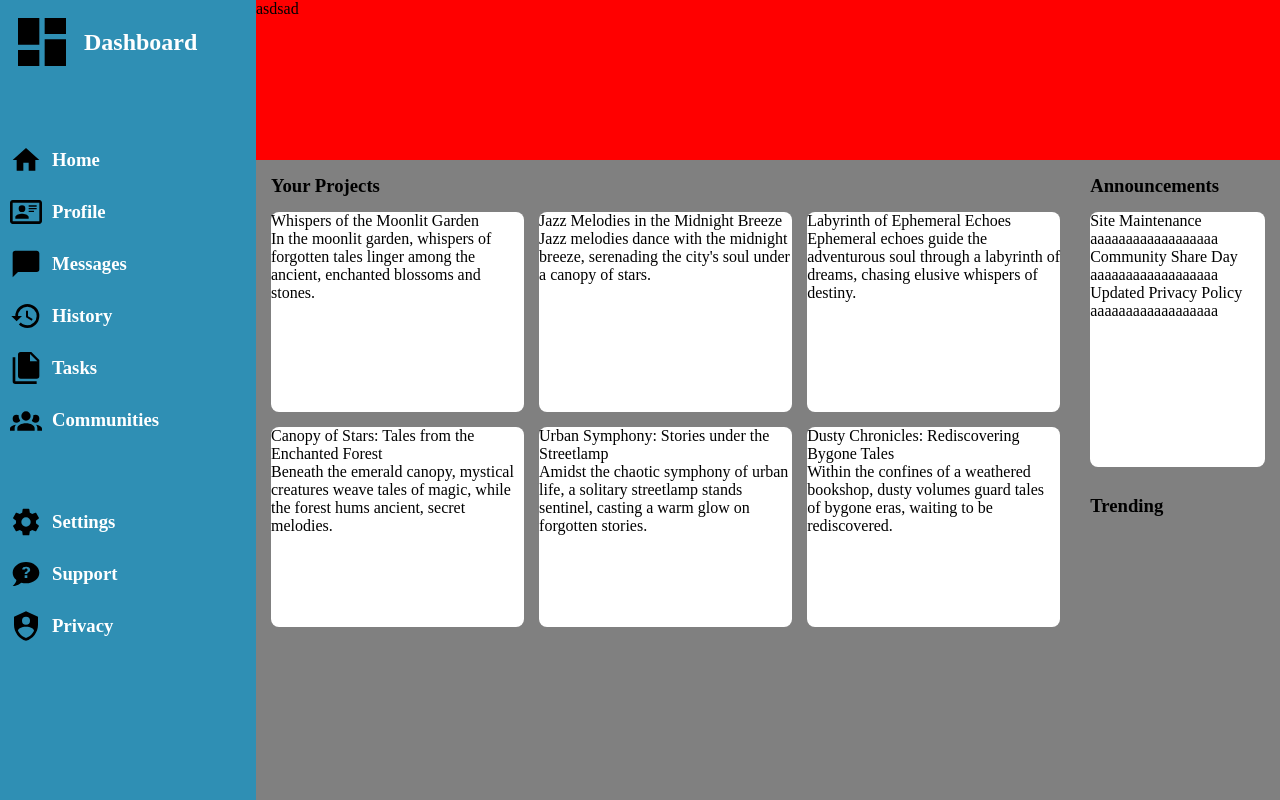
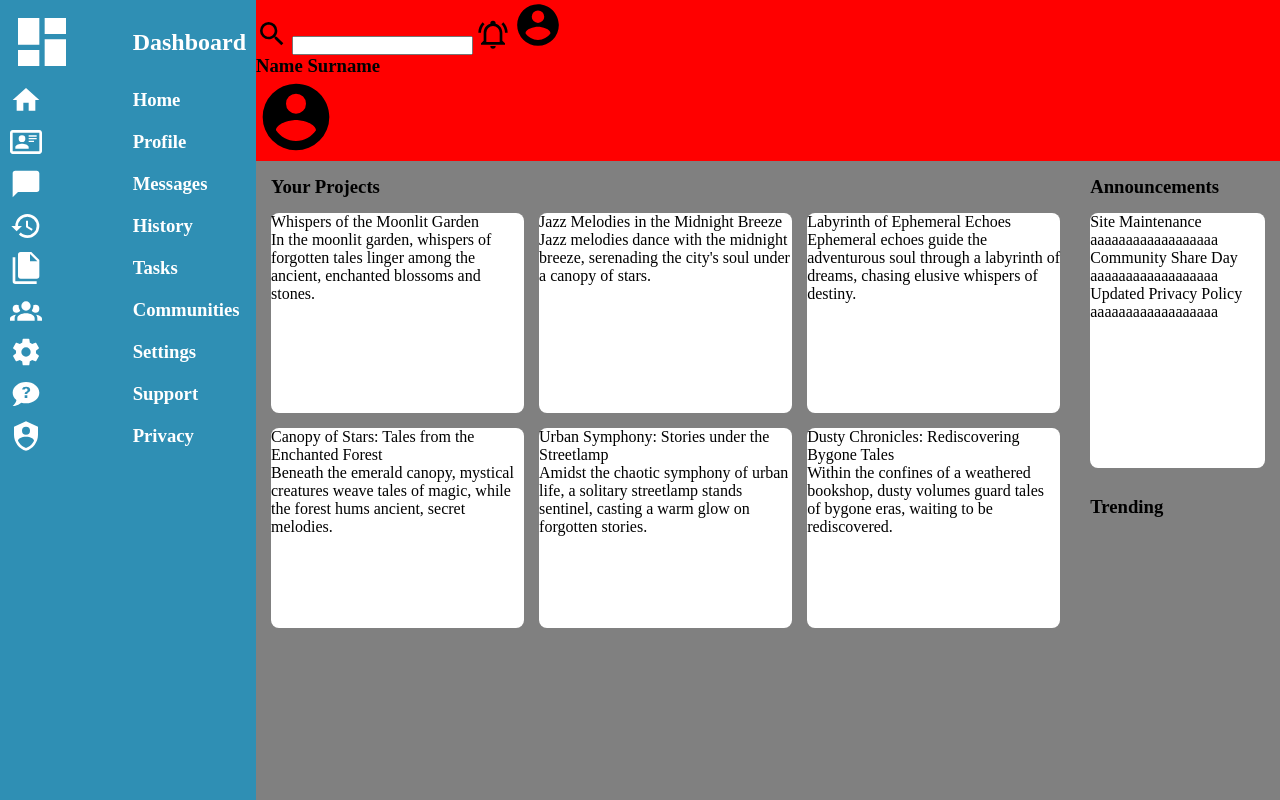
Before and after one commit to akismkn/Admin-Dashboard, a plain HTML site: page index.html in a window 1280 px wide. Drawn offline with Linux system fonts and the light colour scheme.

Commit message:
deleted any use of flexbox to try and implement only grid. changes made on the sidebar.

```diff
--- a/index.html
+++ b/index.html
@@ -10,57 +10,44 @@
 
 <body>
     <div class="dashboard">
+
         <div class="sidebar">
-            <div class="headings">
-                <div class="selection">
-                    <img class="dash-icon" src="./icons/dashboard.svg" alt="">
-                    <h2>Dashboard</h2>
-                </div>
-            </div>
-            <div class="headings">
-                <div class="selection">
-                    <img class="side-icon" src="./icons/home.svg" alt="">
-                    <h3>Home</h3>
-                </div>
-            <div class="selection">
-                <img class="side-icon" src="./icons/profile.svg" alt="">
+            <div class="section">
+                <img class="icon dash-icon" src="./icons/dashboard.svg" alt="">
+                <h2>Dashboard</h2>
+                <img class="icon side-icon" src="./icons/home.svg" alt="">
+                <h3>Home</h3>
+                <img class="icon side-icon" src="./icons/profile.svg" alt="">
                 <h3>Profile</h3>
-            </div>
-            <div class="selection">
-                <img class="side-icon" src="./icons/message.svg" alt="">
+                <img class="icon side-icon" src="./icons/message.svg" alt="">
                 <h3>Messages</h3>
-            </div>
-            <div class="selection">
-                <img class="side-icon" src="./icons/history.svg" alt="">
+                <img class="icon side-icon" src="./icons/history.svg" alt="">
                 <h3>History</h3>
-            </div>
-            <div class="selection">
-                <img class="side-icon" src="./icons/tasks.svg" alt="">
+                <img class="icon side-icon" src="./icons/tasks.svg" alt="">
                 <h3>Tasks</h3>
-            </div>
-            <div class="selection">
-                <img class="side-icon" src="./icons/communities.svg" alt="">
+                <img class="icon side-icon" src="./icons/communities.svg" alt="">
                 <h3>Communities</h3>
-            </div>
-        </div>
-            <div class="headings">
-                <div class="selection">
-                    <img class="side-icon" src="./icons/settings.svg" alt="">
-                    <h3>Settings</h3>
-                </div>
-                <div class="selection">
-                    <img class="side-icon" src="./icons/support.svg" alt="">
-                    <h3>Support</h3>
-                </div>
-                <div class="selection">
-                    <img class="side-icon" src="./icons/privacy.svg" alt="">
-                    <h3>Privacy</h3>
-                </div>
+                <img class="icon side-icon" src="./icons/settings.svg" alt="">
+                <h3>Settings</h3>
+                <img class="icon side-icon" src="./icons/support.svg" alt="">
+                <h3>Support</h3>
+                <img class="icon side-icon" src="./icons/privacy.svg" alt="">
+                <h3>Privacy</h3>
             </div>
         </div>
 
         <div class="header">
-            asdsad
+            <div class="top">
+                <img class="side-icon" src="./icons/search.svg" alt="">
+                <input class="searchbar" type="search">
+                <img class="side-icon" src="./icons/bell.svg" alt="">
+                <img class="name-icon1" src="./icons/account-circle.svg" alt="">
+                <h3>Name Surname</h3>
+            </div>
+            <div class="bottom">
+                <img class="name-icon2" src="./icons/account-circle.svg" alt="">
+
+            </div>
         </div>
 
         <div class="main-content">
--- a/style.css
+++ b/style.css
@@ -13,25 +13,41 @@ body {
     height: 100vh;
 }
 
-.sidebar {
-    display: flex;
-    flex-direction: column;
-    gap: 70px;
+/*                SIDEBAR                 */
+
+
+.section {
+    display: grid;
+    grid-template-columns: 1fr 1fr;
+    align-items: center;
+    justify-content: center;
     padding: 10px;
-
+    gap: 10px;
+    color: white;
 }
 
-.headings {
-    display: grid;
-    gap: 20px;
+.icon {
+    filter: grayscale(100%) invert(100%);
 }
 
-.selection {
-    display: flex;
-    gap: 10px;
-    align-items: center;
-    color: white;
-}
+
+
+
+
+
+
+
+
+
+
+
+/*                HEADER                  */
+
+
+
+
+
+
 
 .main-content{
     display: grid;
@@ -108,3 +124,13 @@ body {
     width: 32px;
     height: 32px;
 }
+
+.name-icon1 {
+    height: 50px;
+    width: 50px;
+}
+
+.name-icon2 {
+    height: 80px;
+    width: 80px;
+}
```
Also changed, not shown: icons/account-circle.svg (added), icons/bell.svg (added), icons/search.svg (added).
